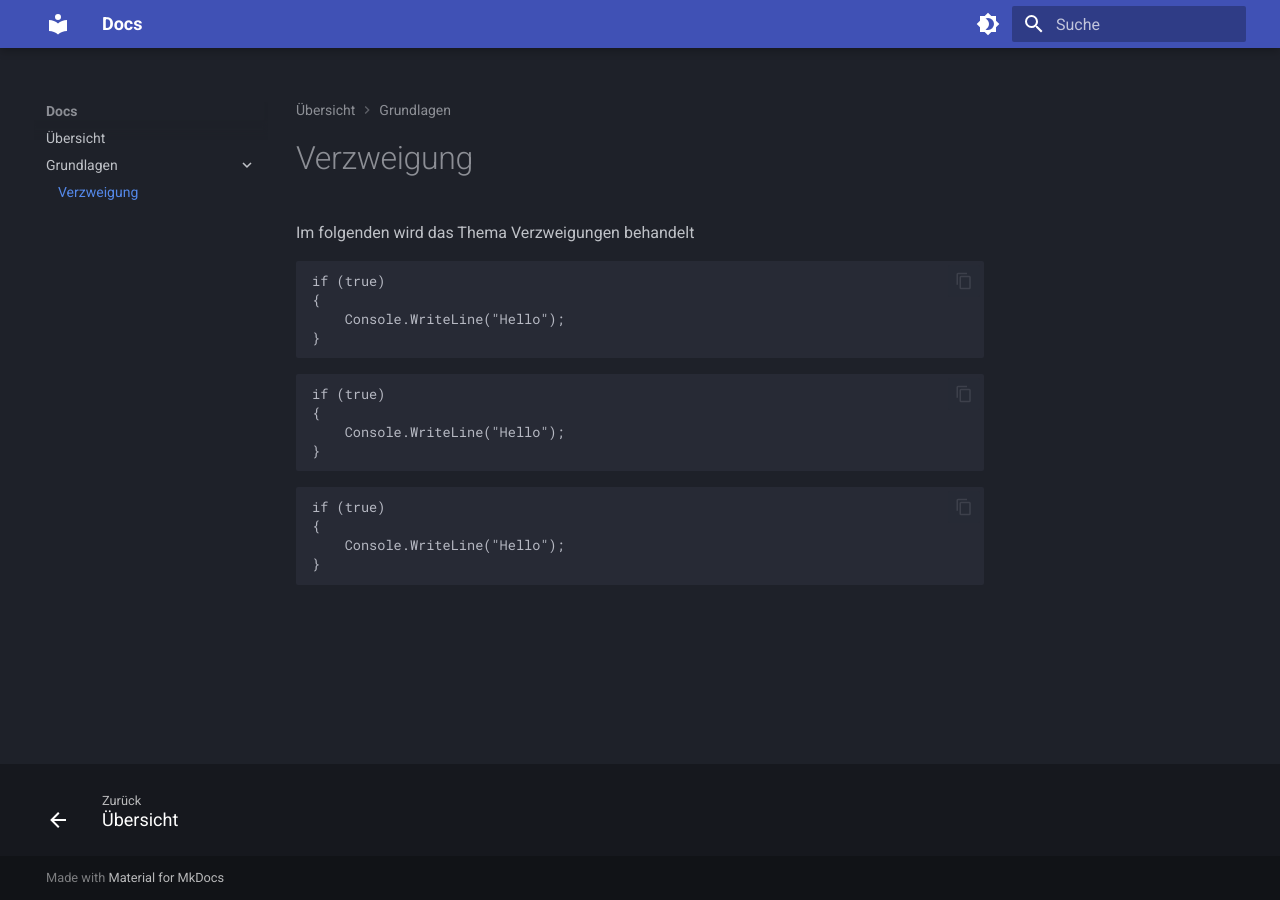
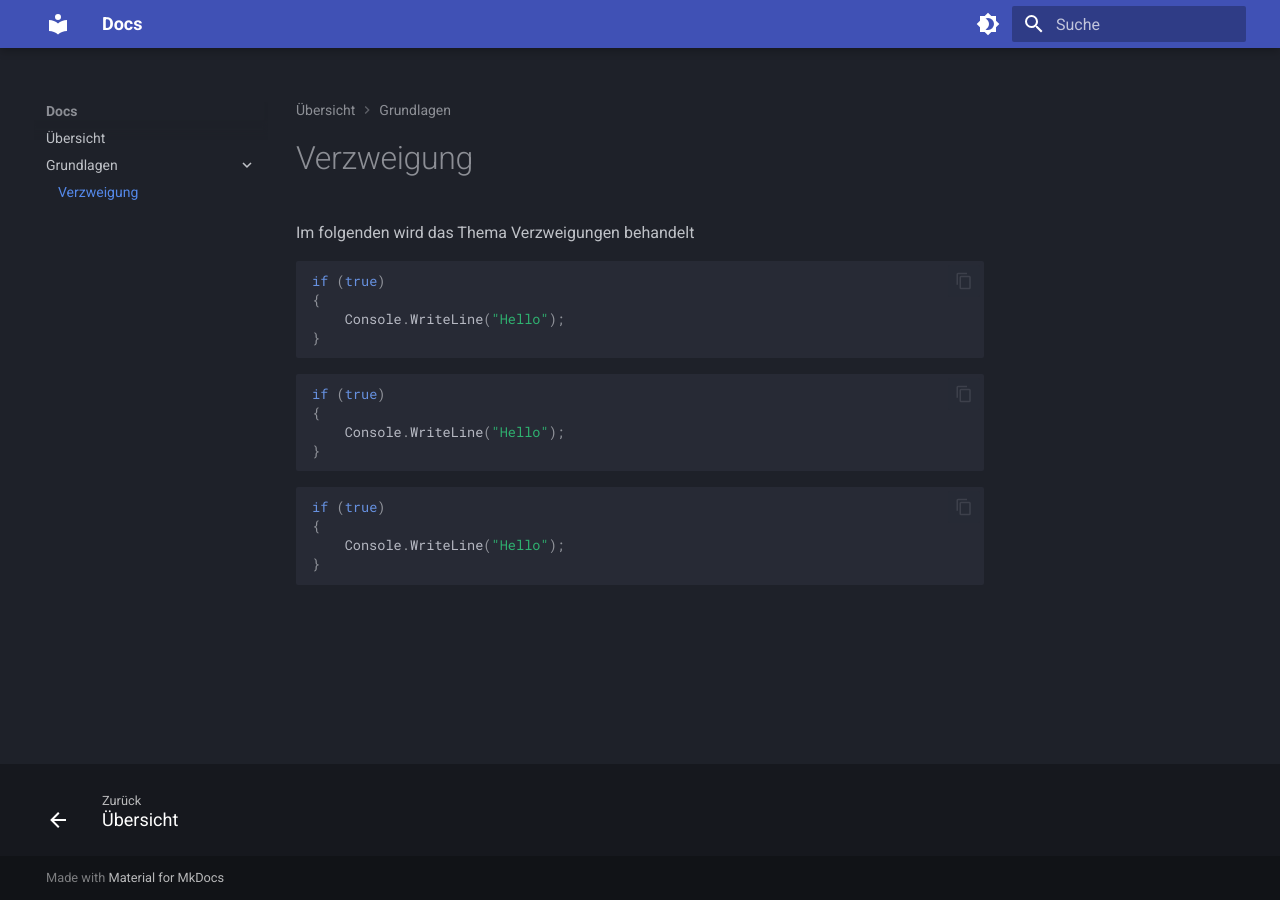
Before and after one commit to felixholfelder/docs, an MkDocs documentation site: the page built from docs/grundlagen/verzweigung.md, in a window 1280 px wide. Built offline with MkDocs 1.6.1 and Material for MkDocs 9.7.7, drawn with Linux system fonts in a browser that asks for light colours.

Commit message:
tried to add c# code highlighting

```diff
--- a/mkdocs.yml
+++ b/mkdocs.yml
@@ -31,3 +31,33 @@
     - navigation.instant
     - navigation.instant.progress
     - navigation.footer
+
+markdown_extensions:
+  - admonition
+  - pymdownx.details
+  - pymdownx.superfences
+  - pymdownx.highlight:
+      anchor_linenums: true
+      line_spans: __span
+      pygments_lang_class: true
+  - pymdownx.inlinehilite
+  - pymdownx.snippets
+  - pymdownx.superfences
+  - pymdownx.critic
+  - pymdownx.caret
+  - pymdownx.keys
+  - pymdownx.mark
+  - pymdownx.tilde
+  - def_list
+  - pymdownx.tasklist:
+      custom_checkbox: true
+  - toc:
+      permalink: "#"
+  # Annotations
+  - attr_list
+  - md_in_html
+  - pymdownx.superfences:
+      custom_fences:
+        - name: mermaid
+          class: mermaid
+          format: !!python/name:pymdownx.superfences.fence_code_format
```
